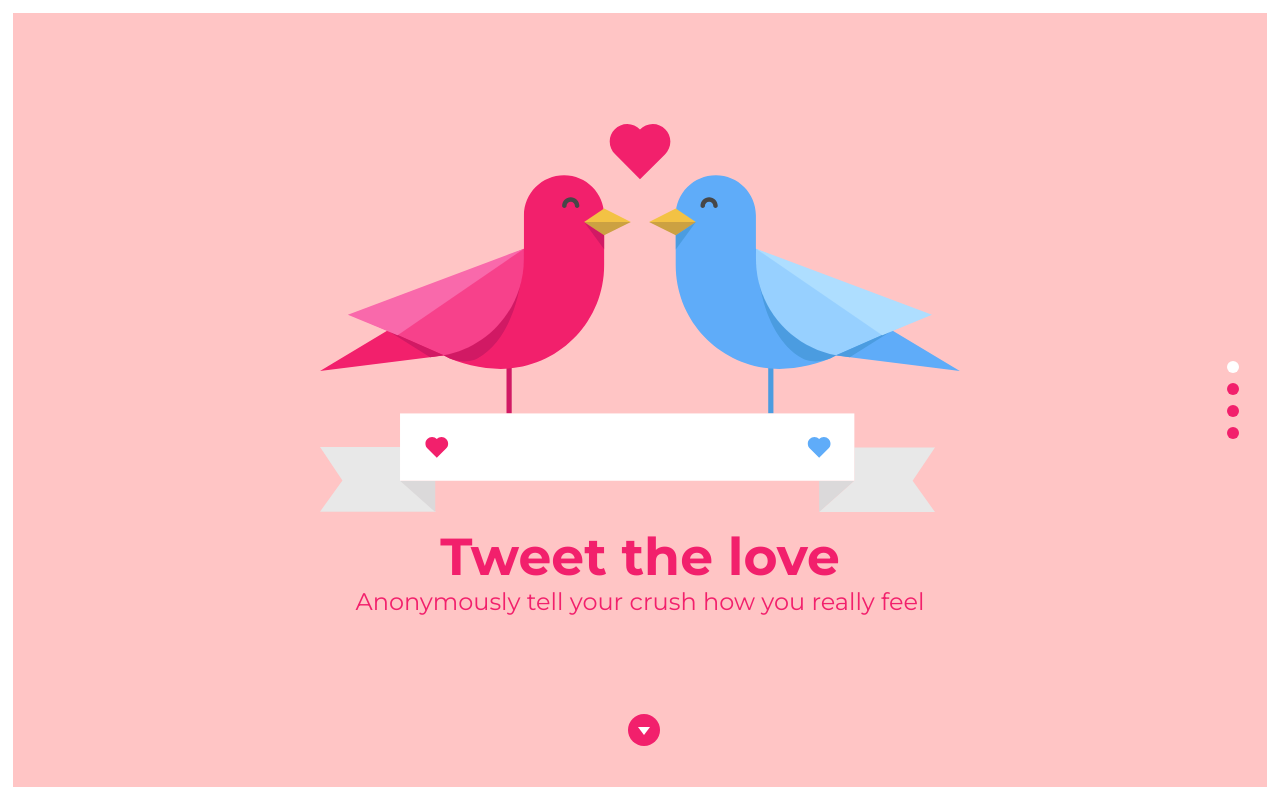
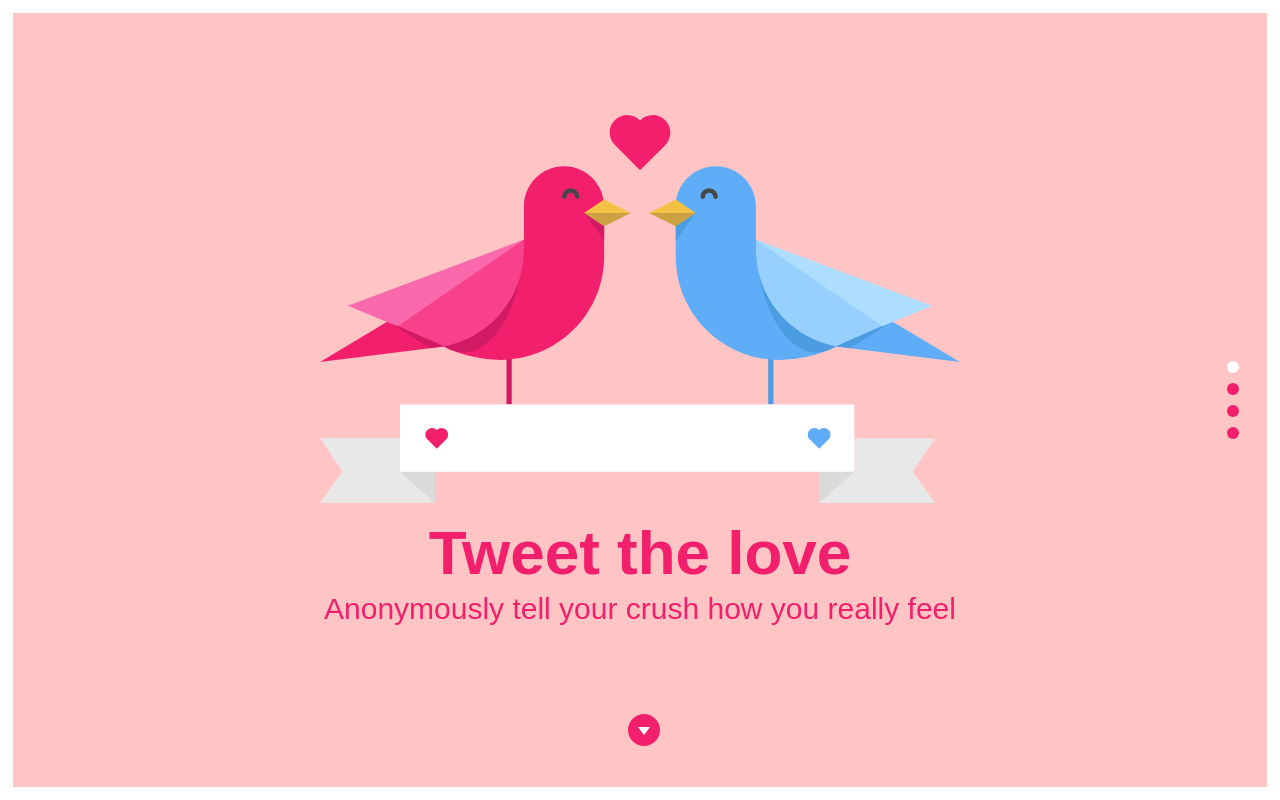
Before and after one commit to JamiePoole/ValentinesDay, a PHP site: page / in a window 1280 px wide. Run offline with PHP 8.4, Linux system fonts and the light colour scheme; data that the repository does not hold is empty; some libraries are stand-ins or nearby versions.

Commit message:
first page styling

```diff
--- a/assets/css/style.css
+++ b/assets/css/style.css
@@ -713,7 +713,7 @@ textarea {
 html, body {
   background: white;
   color: #f2206c;
-  font-family: "Montserrat", sans-serif;
+  font-family: "europa", sans-serif;
   font-weight: 400;
   line-height: 1.4;
   font-smooth: always;
@@ -726,7 +726,7 @@ html, body {
 
 /* line 15, ../sass/_content.scss */
 h1, h2, h3, h4, h5, h6 {
-  font-family: "Montserrat", sans-serif;
+  font-family: "europa", sans-serif;
   font-style: normal;
   font-weight: 700;
   line-height: 1.1;
@@ -1032,42 +1032,72 @@ p {
 @media (min-width: 1024px) {
   /* line 242, ../sass/_content.scss */
   .heading {
-    font-size: 52px;
+    font-size: 62px;
+  }
+}
+@media (min-width: 1280px) {
+  /* line 242, ../sass/_content.scss */
+  .heading {
+    font-size: 62px;
+  }
+}
+@media (min-width: 1440px) {
+  /* line 242, ../sass/_content.scss */
+  .heading {
+    font-size: 72px;
   }
 }
 
-/* line 256, ../sass/_content.scss */
+/* line 259, ../sass/_content.scss */
 .sub-heading {
   font-size: 12px;
   font-weight: 400;
 }
 @media (min-width: 768px) {
-  /* line 256, ../sass/_content.scss */
+  /* line 259, ../sass/_content.scss */
   .sub-heading {
     font-size: 24px;
     font-weight: 300;
   }
 }
+@media (min-width: 1024px) {
+  /* line 259, ../sass/_content.scss */
+  .sub-heading {
+    font-size: 30px;
+  }
+}
+@media (min-width: 1280px) {
+  /* line 259, ../sass/_content.scss */
+  .sub-heading {
+    font-size: 30px;
+  }
+}
+@media (min-width: 1440px) {
+  /* line 259, ../sass/_content.scss */
+  .sub-heading {
+    font-size: 34px;
+  }
+}
 
-/* line 272, ../sass/_content.scss */
+/* line 278, ../sass/_content.scss */
 .intro-page .artwork {
   width: 80%;
   margin: 0 auto 16px;
   text-align: center;
 }
 @media (min-width: 768px) {
-  /* line 272, ../sass/_content.scss */
+  /* line 278, ../sass/_content.scss */
   .intro-page .artwork {
     max-width: 70vw;
   }
 }
 @media (min-width: 1024px) {
-  /* line 272, ../sass/_content.scss */
+  /* line 278, ../sass/_content.scss */
   .intro-page .artwork {
     max-width: 80vh;
   }
 }
-/* line 288, ../sass/_content.scss */
+/* line 294, ../sass/_content.scss */
 .intro-page .artwork img {
   display: block;
   width: 100%;
@@ -1076,42 +1106,28 @@ p {
   height: auto;
 }
 @media (min-width: 768px) {
-  /* line 288, ../sass/_content.scss */
+  /* line 294, ../sass/_content.scss */
   .intro-page .artwork img {
     max-width: none;
   }
 }
 
-/* line 313, ../sass/_content.scss */
+/* line 319, ../sass/_content.scss */
 .send-page {
   text-align: center;
 }
-/* line 315, ../sass/_content.scss */
+/* line 321, ../sass/_content.scss */
 .send-page .form-step {
   position: relative;
   width: 50%;
   margin: 0 auto;
   clear: both;
 }
-/* line 320, ../sass/_content.scss */
+/* line 326, ../sass/_content.scss */
 .send-page .form-step .form-control {
   position: relative;
 }
-/* line 323, ../sass/_content.scss */
-.send-page .form-step label {
-  display: block;
-  margin: 0 auto 10px;
-  width: 100%;
-  text-align: center;
-  font-size: 36px;
-  font-weight: 700;
-  line-height: 1.2;
-}
-/* line 331, ../sass/_content.scss */
-.send-page .form-step label .fit-text {
-  display: block;
-}
-/* line 335, ../sass/_content.scss */
+/* line 329, ../sass/_content.scss */
 .send-page .form-step #tweet-target,
 .send-page .form-step #tweet-message {
   background: white;
@@ -1120,17 +1136,17 @@ p {
   padding: 20px;
   font-size: 22px;
 }
-/* line 342, ../sass/_content.scss */
+/* line 336, ../sass/_content.scss */
 .send-page .form-step #tweet-target:focus,
 .send-page .form-step #tweet-message:focus {
   outline: none;
 }
-/* line 346, ../sass/_content.scss */
+/* line 340, ../sass/_content.scss */
 .send-page .form-step #tweet-target {
   height: 70px;
   padding-left: 90px;
 }
-/* line 350, ../sass/_content.scss */
+/* line 344, ../sass/_content.scss */
 .send-page .form-step .form-prepend {
   background: white;
   color: #931658;
@@ -1145,7 +1161,7 @@ p {
   font-weight: 700;
   padding: 2px 0 0 0;
 }
-/* line 364, ../sass/_content.scss */
+/* line 358, ../sass/_content.scss */
 .send-page .form-step .next {
   background: #931658;
   border: 5px solid #931658;
@@ -1163,7 +1179,7 @@ p {
   letter-spacing: 0.075em;
   border-radius: 0;
 }
-/* line 381, ../sass/_content.scss */
+/* line 375, ../sass/_content.scss */
 .send-page .form-step .prev {
   background: white;
   border: 5px solid #931658;
@@ -1181,7 +1197,7 @@ p {
   letter-spacing: 0.075em;
   border-radius: 0;
 }
-/* line 398, ../sass/_content.scss */
+/* line 392, ../sass/_content.scss */
 .send-page .form-step #submit-tweet {
   background: #931658;
   border: 5px solid #931658;
@@ -1198,25 +1214,25 @@ p {
   letter-spacing: 0.075em;
   border-radius: 0;
 }
-/* line 415, ../sass/_content.scss */
+/* line 409, ../sass/_content.scss */
 .send-page .delay-time {
   display: none;
 }
 
-/* line 421, ../sass/_content.scss */
+/* line 415, ../sass/_content.scss */
 .share-page .heading {
   margin-bottom: 6px;
 }
-/* line 424, ../sass/_content.scss */
+/* line 418, ../sass/_content.scss */
 .share-page .sub-heading {
   margin-bottom: 36px;
 }
-/* line 427, ../sass/_content.scss */
+/* line 421, ../sass/_content.scss */
 .share-page .share {
   font-size: 22px;
   font-weight: 300;
 }
-/* line 431, ../sass/_content.scss */
+/* line 425, ../sass/_content.scss */
 .share-page .share-btn {
   color: #931658;
   font-weight: 700;
@@ -1224,32 +1240,32 @@ p {
   display: inline-block;
 }
 
-/* line 448, ../sass/_content.scss */
+/* line 442, ../sass/_content.scss */
 .info-page {
   background: white;
   color: #040201;
   text-align: left;
 }
-/* line 452, ../sass/_content.scss */
+/* line 446, ../sass/_content.scss */
 .info-page .pic {
   float: left;
   width: 28%;
   margin-left: 80px;
 }
-/* line 456, ../sass/_content.scss */
+/* line 450, ../sass/_content.scss */
 .info-page .pic img {
   border: 16px solid #ffc5c5;
   width: 100%;
   height: auto;
 }
-/* line 462, ../sass/_content.scss */
+/* line 456, ../sass/_content.scss */
 .info-page .copy {
   padding: 40px 80px 0 0;
   margin-left: 38%;
   font-size: 28px;
 }
 
-/* line 470, ../sass/_content.scss */
+/* line 464, ../sass/_content.scss */
 .slimScrollBar,
 .slimScrollRail {
   border-radius: 0 !important;
--- a/assets/js/min/script.min.js
+++ b/assets/js/min/script.min.js
@@ -1 +1 @@
-jQuery(document).ready(function(e){e(".info-nav, .home-nav, .share-nav").hide(),e("#fullpage").fullpage({menu:!0,anchors:["intro","send","share","info"],navigation:!0,navigationPosition:"right",css3:!0,scrollingSpeed:1e3,loopBottom:!1,loopTop:!1,scrollOverflow:!0,fixedElements:".info-nav, .home-nav, .share-nav",onLeave:function(n){1==n&&(e(".info-nav, .home-nav, .share-nav").show(),e(".info-nav, .share-nav").removeClass("fadeOutDown").addClass("fadeInUp"))},afterLoad:function(e,n){},afterRender:function(){e("#send-tweet").idealforms({iconHtml:!1})}}),e(".prev").click(function(){e(".prev").show(),e("#send-tweet").idealforms("prevStep")}),e(".next").click(function(){e(".next").show(),e("#send-tweet").idealforms("nextStep")})});
+jQuery(document).ready(function(n){n(".info-nav, .home-nav, .share-nav").hide(),n("#fullpage").fullpage({menu:!0,anchors:["intro","send","share","info"],navigation:!0,navigationPosition:"right",css3:!0,scrollingSpeed:1e3,loopBottom:!1,loopTop:!1,scrollOverflow:!0,fixedElements:".info-nav, .home-nav, .share-nav",onLeave:function(o){1==o&&(n(".info-nav, .home-nav, .share-nav").show(),n(".info-nav, .share-nav").removeClass("fadeOutDown").addClass("fadeInUp"))},afterLoad:function(n,o){},afterRender:function(){}})});
--- a/assets/js/script.js
+++ b/assets/js/script.js
@@ -33,20 +33,8 @@ jQuery(document).ready(function($) {
          	}
         },
         afterRender: function(){
-			$('#send-tweet').idealforms({
-				iconHtml: false
-			});
+
         }
 	});
 
-	$('.prev').click(function(){
-      	$('.prev').show();
-      	$('#send-tweet').idealforms('prevStep');
-    });
-
-    $('.next').click(function(){
-      	$('.next').show();
-      	$('#send-tweet').idealforms('nextStep');
-    });
-
 });
--- a/assets/sass/_content.scss
+++ b/assets/sass/_content.scss
@@ -246,10 +246,13 @@ p {
 		font-size: 52px;
 	}
 	@include respond-to(l) {
-		font-size: 52px;
+		font-size: 62px;
 	}
 	@include respond-to(xl) {
-		//font-size: 132px;
+		font-size: 62px;
+	}
+	@include respond-to(xxl) {
+		font-size: 72px;
 	}
 }
 
@@ -261,10 +264,13 @@ p {
   		font-weight: 300;
 	}
 	@include respond-to(l) {
-		//font-size: 36px;
+		font-size: 30px;
 	}
 	@include respond-to(xl) {
-		//font-size: 48px;
+		font-size: 30px;
+	}
+	@include respond-to(xxl) {
+		font-size: 34px;
 	}
 }
 
@@ -319,18 +325,6 @@ p {
 		clear: both;
 		.form-control {
 			position: relative;
-		}
-		label {
-			display: block;
-			margin: 0 auto 10px;
-			width: 100%;
-			text-align: center;
-			font-size: 36px;
-			font-weight: 700;
-			line-height: 1.2;
-			.fit-text {
-				display: block;
-			}
 		}
 		#tweet-target,
 		#tweet-message {
--- a/assets/sass/_settings.scss
+++ b/assets/sass/_settings.scss
@@ -16,12 +16,13 @@ $baby-blue 		: #5FACF9;
 $blue-grey      : #A1A7B2;
 
 $normal-font 	: Arial, sans-serif;
-$special-font 	: 'Montserrat', sans-serif;
+$special-font 	: 'europa', sans-serif;
 
 // Responsive mixin in _mixin.scss
 $breakpoints: (
 	's' 	: 480px,
 	'm' 	: 768px,
 	'l'  	: 1024px,
-	'xl' 	: 1280px
+	'xl' 	: 1280px,
+	'xxl' 	: 1440px
 );
```
Also changed, not shown: index.php (+9 -30 lines), assets/img/arrow-170x32.png (added), assets/img/arrow-170x32.svg (added), assets/img/form-ribbon-left-156x87.png (added), assets/img/form-ribbon-left-156x87.svg (added), assets/img/form-ribbon-right-156x87.png (added), assets/img/form-ribbon-right-156x87.svg (added), 4 other files.
